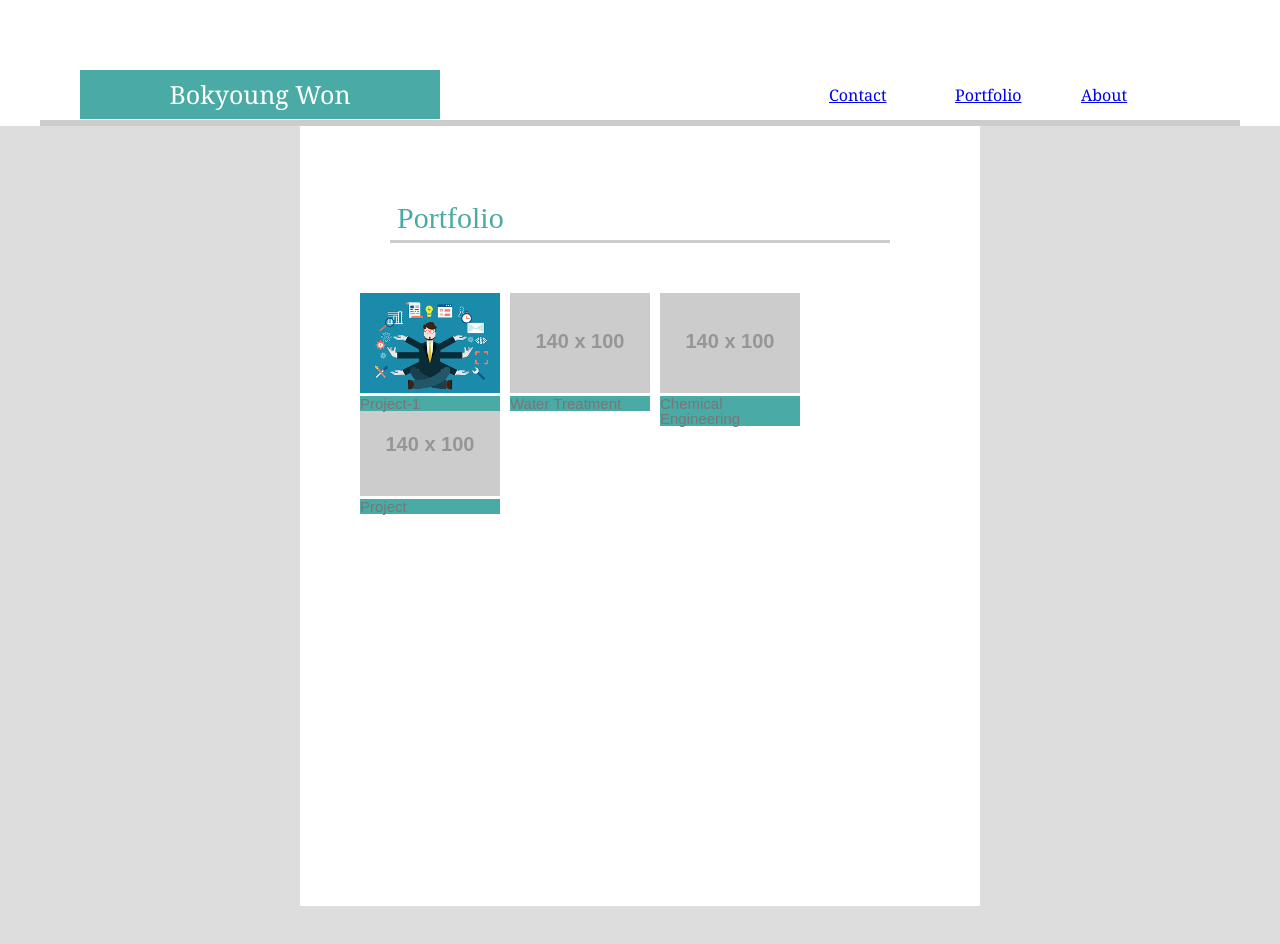
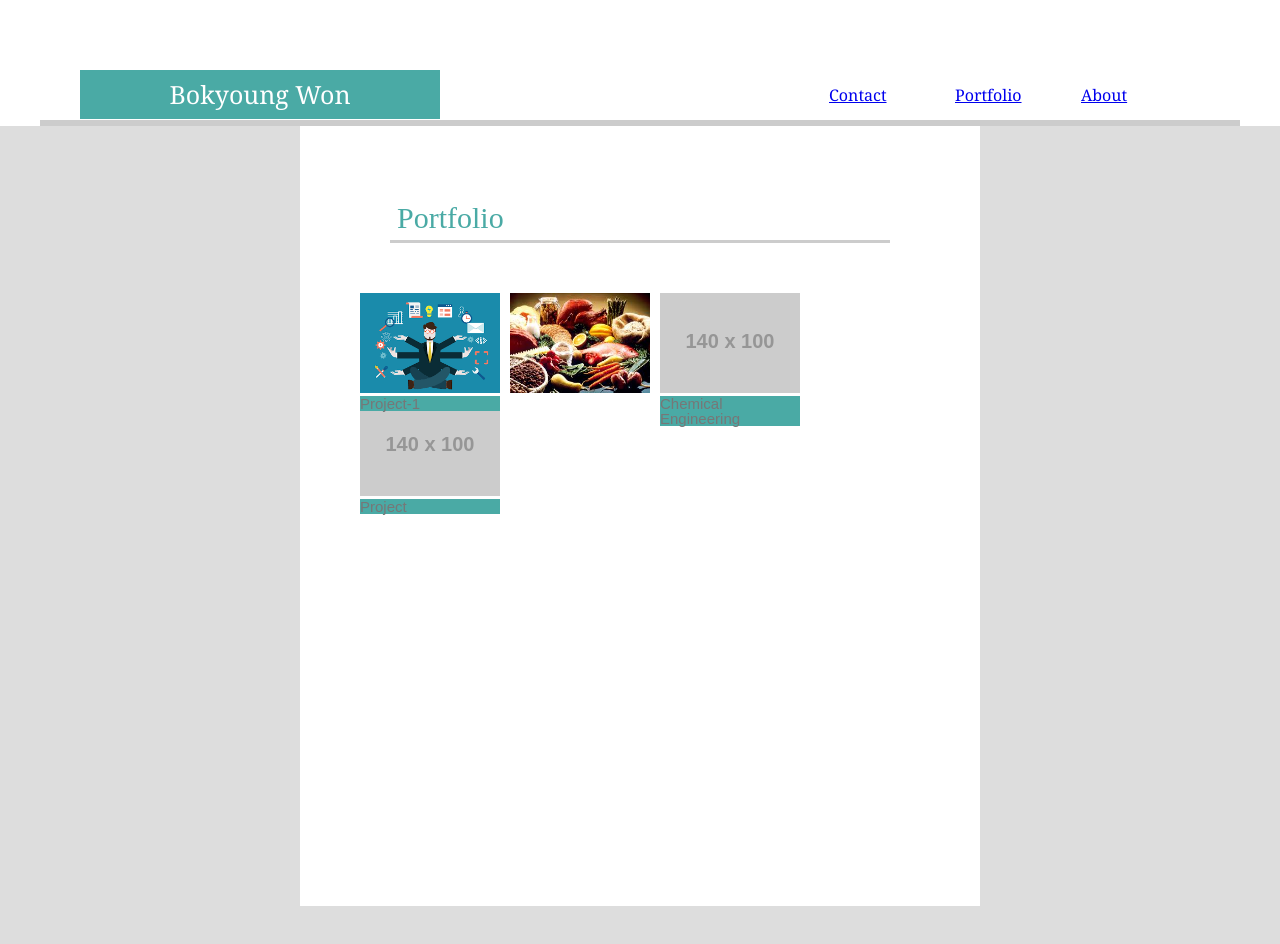
Before and after one commit to bwon7/Basic-Portfolio, a plain HTML site: page portfolio.html in a window 1280 px wide. Shown: the top 944 px of the page. Drawn offline with nearby package versions, Linux system fonts and the light colour scheme; placeholder pictures from the web are drawn by us.

Commit message:
updateit

```diff
--- a/portfolio.html
+++ b/portfolio.html
@@ -38,10 +38,10 @@
                 <figcaption>Project-1</figcaption>
             </figure>
             <figure class="box2">
-                <a href="https://placeholder.com">
-                    <img src="http://via.placeholder.com/140x100">
+                <a href="https://dry-tundra-41112.herokuapp.com/">
+                    <img src="./assets/images/foodproject.jpeg" height= "100" width="140">
                 </a>
-                <figcaption>Water Treatment</figcaption>
+                <figcaption><Project-2></Project-2></figcaption>
             </figure>
             <figure class="box3">
                 <a href="https://placeholder.com">
```
Also changed, not shown: assets/images/foodproject.jpeg (added).
